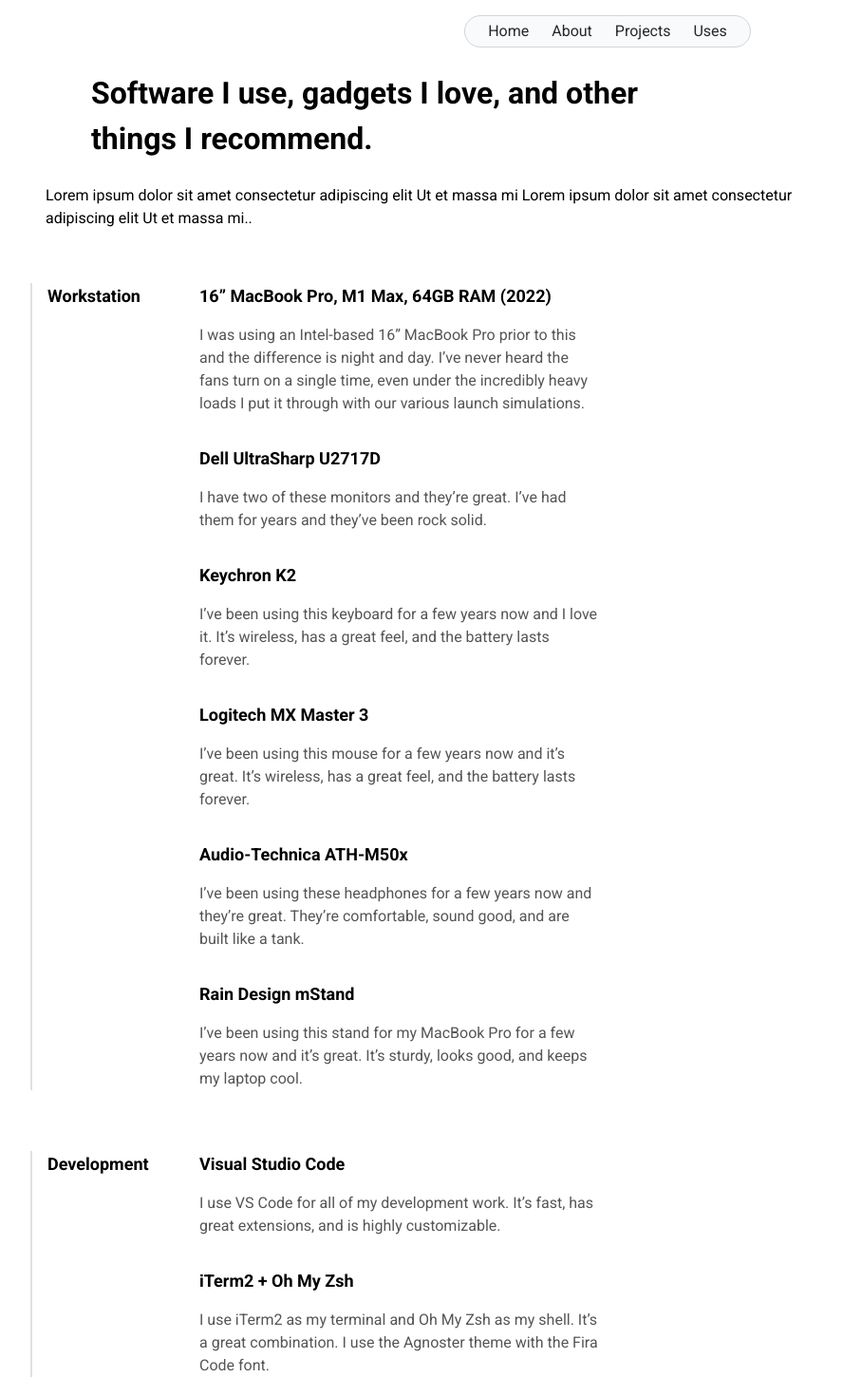
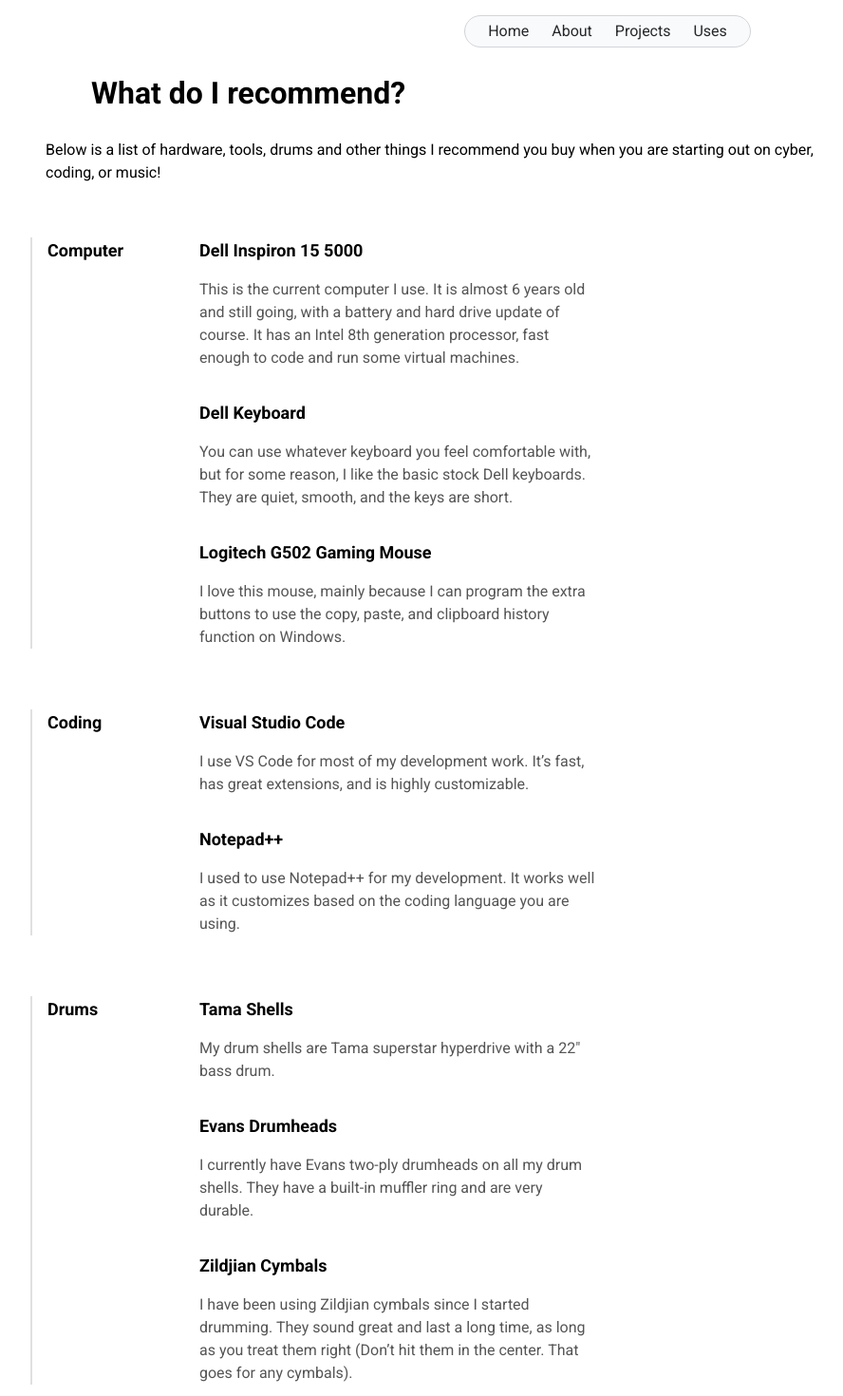
Before and after one commit to WylieCoyote7/Final-Personal-Portfolio, a Next.js app: page /uses in a window 1280 px wide. Shown: the top 1470 px of the page at 95% size, without its empty margins (0-888 px from the left). Built offline with nearby package versions, Linux system fonts and the light colour scheme.

Commit message:
Inserted personalized content including images and links to all pages

```diff
--- a/src/app/about/about.css
+++ b/src/app/about/about.css
@@ -1,6 +1,12 @@
 .body {
   margin: 0;
   padding: 0;
+}
+
+.aboutBody p {
+  margin: 0;
+  padding: 0;
+  font-size: 18px;
 }
 
 .navebar {
--- a/src/app/about/page.jsx
+++ b/src/app/about/page.jsx
@@ -24,23 +24,23 @@
 
 const socialLinks = [
   {
-    text: "Follow me on Twitter",
-    url: "https://twitter.com",
-    logo: "https://upload.wikimedia.org/wikipedia/commons/5/53/X_logo_2023_original.svg",
+    text: "Follow me on Facebook",
+    url: "https://www.facebook.com/alexander.wylie.92",
+    logo: "https://upload.wikimedia.org/wikipedia/commons/thumb/f/ff/Facebook_logo_36x36.svg/1200px-Facebook_logo_36x36.svg.png",
   },
   {
     text: "Follow me on LinkedIn",
-    url: "https://linkedin.com",
+    url: "https://www.linkedin.com/in/alexander-wylie-8867a9157/",
     logo: "https://upload.wikimedia.org/wikipedia/commons/c/ca/LinkedIn_logo_initials.png",
   },
   {
     text: "Follow me on GitHub",
-    url: "https://github.com",
+    url: "https://github.com/WylieCoyote7",
     logo: "https://upload.wikimedia.org/wikipedia/commons/9/91/Octicons-mark-github.svg",
   },
   {
     text: "Email me",
-    url: "mailto:whoami@example.com",
+    url: "mailto:alexw2@ensign.edu",
     logo: "https://img.icons8.com/?size=64&id=6mtfF8X7F8eV&format=png",
   },
 ];
@@ -55,27 +55,30 @@
 
       <div className="aboutBody">
         <div className="aboutDescription">
-          <h1 className="h1">I’m Jane. I live in New York City, where I develop the future.</h1>
+          <h1 className="h1">Hello, my name is Alex Wylie!</h1>
+          <br></br>
           <br></br>
           <p>
-            Lorem ipsum dolor sit amet consectetur adipiscing elit Ut et massa mi Lorem ipsum dolor sit amet consectetur
-            adipiscing elit Ut et massa mi..
+            Thank you for visiting my portfolio page. I am a cybersecurity analyst and software enthusiast. I love to
+            learn about code and how to build software and scripts that make life easier.
           </p>
           <br></br>
           <p>
-            Lorem ipsum dolor sit amet consectetur adipiscing elit Ut et massa mi Lorem ipsum dolor sit amet consectetur
-            adipiscing elit Ut et massa mi..
+            I have been an information security analyst for almost 4 years now, and I really enjoy it!
+            I am currently finishing my Bachelor's degree in Cybersecurity at Ensign College. I also love to drum, hike, and bike.
           </p>
           <br></br>
           <p>
             {" "}
-            Lorem ipsum dolor sit amet consectetur adipiscing elit Ut et massa mi Lorem ipsum dolor sit amet consectetur
-            adipiscing elit Ut et massa mi..
+            While I am not primarily a software developer, I have a passion for learning and using code to solve problems.
+            For example, at work, I built a basic browser extension that provides shortcuts to tools and lookups
+            that I commonly use. I also have written some python to scrape information on the web and
+            have written some scripts in Microsoft Excel to organize scraped data.
           </p>
           <br></br>
           <p>
-            Lorem ipsum dolor sit amet consectetur adipiscing elit Ut et massa mi Lorem ipsum dolor sit amet consectetur
-            adipiscing elit Ut et massa mi..
+            If you ever have questions about cybersecurity, microautomation, or music, please reach out! I'm
+            always willing to help and learn from others.
           </p>
           <br></br>
           <br></br>
@@ -83,14 +86,10 @@
 
         <div className="aboutColumn">
           <div className="imageStyle">
-            <img src="pic.png" />
+            <img src="large_profile.png" />
           </div>
 
           <SocialWidget links={socialLinks} />
-          {/* <div className="links">Link 1</div>
-          <div className="links">Link 2</div>
-          <div className="links">Link 3</div>
-          <div className="links">Link 4</div> */}
         </div>
       </div>
 
--- a/src/app/projects/page.jsx
+++ b/src/app/projects/page.jsx
@@ -38,7 +38,7 @@
 
           <div style={{ marginBottom: "0.5cm" }}> </div>
 
-          <div data-testid="projectCard" className="project-card">
+          {/* <div data-testid="projectCard" className="project-card">
             <img data-testid="projectCardLogo" src={logos} alt={`${name} Logo`} className="project-card-logo" />
             <h2 data-testid="projectCardName">{name}</h2>
 
@@ -46,12 +46,12 @@
             <a data-testid="projectCardLink" href={link} target="_blank" rel="noreferrer">
               <img src="./link.svg" alt="" /> View Project
             </a>
-          </div>
+          </div> */}
         </div>
 
         <br></br>
         <div style={{ marginLeft: "0.5cm" }}>
-          <div data-testid="projectCard" className="project-card">
+          {/* <div data-testid="projectCard" className="project-card">
             <img data-testid="projectCardLogo" src={logos} alt={`${name} Logo`} className="project-card-logo" />
             <h2 data-testid="projectCardName">{name}</h2>
 
@@ -59,11 +59,11 @@
             <a data-testid="projectCardLink" href={link} target="_blank" rel="noreferrer">
               <img src="./link.svg" alt="" /> View Project
             </a>
-          </div>
+          </div> */}
 
           <div style={{ marginBottom: "0.5cm" }}> </div>
 
-          <div data-testid="projectCard" className="project-card">
+          {/* <div data-testid="projectCard" className="project-card">
             <img data-testid="projectCardLogo" src={logos} alt={`${name} Logo`} className="project-card-logo" />
             <h2 data-testid="projectCardName">{name}</h2>
 
@@ -71,13 +71,13 @@
             <a data-testid="projectCardLink" href={link} target="_blank" rel="noreferrer">
               <img src="./link.svg" alt="" /> View Project
             </a>
-          </div>
+          </div> */}
         </div>
 
         <br></br>
         {/*third column */}
         <div style={{ marginLeft: "0.5cm", marginBottom: "2cm" }}>
-          <div data-testid="projectCard" className="project-card">
+          {/* <div data-testid="projectCard" className="project-card">
             <img data-testid="projectCardLogo" src={logos} alt={`${name} Logo`} className="project-card-logo" />
             <h2 data-testid="projectCardName">{name}</h2>
 
@@ -85,11 +85,11 @@
             <a data-testid="projectCardLink" href={link} target="_blank" rel="noreferrer">
               <img src="./link.svg" alt="" /> View Project
             </a>
-          </div>
+          </div> */}
 
           <div style={{ marginBottom: "0.5cm" }}> </div>
 
-          <div data-testid="projectCard" className="project-card">
+          {/* <div data-testid="projectCard" className="project-card">
             <img data-testid="projectCardLogo" src={logos} alt={`${name} Logo`} className="project-card-logo" />
             <h2 data-testid="projectCardName">{name}</h2>
 
@@ -97,7 +97,7 @@
             <a data-testid="projectCardLink" href={link} target="_blank" rel="noreferrer">
               <img src="./link.svg" alt="" /> View Project
             </a>
-          </div>
+          </div> */}
         </div>
 
         <br></br>
@@ -117,20 +117,26 @@
       </div>
 
       <div className="projectBody">
-        <h1 className="h1">Things I’ve made trying to put my dent in the universe.</h1>
+        <h1 className="h1">What have I been working on?</h1>
         <br></br>
         <p>
-          Lorem ipsum dolor sit amet consectetur adipiscing elit Ut et massa mi Lorem ipsum dolor sit amet consectetur
-          adipiscing elit Ut et massa mi..
+          I'm always working to build my skills and learn new things. Here are some of the projects I've been working on!
         </p>
         <br></br>
       </div>
 
       <ProjectCard
-        name="The Firm"
-        logos={"./projectPic.png"}
-        content={"Creating technology to empower civilians to explore space on their own terms."}
-        link={"https://stage.company-corp.com/platform"}
+        name="Home pfSense Firewall"
+        logos={"https://wpcomputersolutions.com/wp-content/uploads/2018/07/pfsense-logo-e1534531558807.png"}
+        content={"A tutorial I am following to install a customizable home firewall"}
+        link={"https://marcus-e.se/2016/07/19/diy-pfsense-firewall-router-part-1-introduction/"}
+      />
+
+      <ProjectCard
+        name="Drumming - Private School Boys"
+        logos={"https://yt3.googleusercontent.com/ytc/AIdro_mZQL8paFnJn1C1lVaUog6kL6UxzRx5-bNuaxnKfU9b8Q=s176-c-k-c0x00ffffff-no-rj"}
+        content={"Listen to some of the drumming parts I have written with my band, Private School Boys"}
+        link={"https://www.youtube.com/@privateschoolboys6919"}
       />
 
       <div className="footerBox">
--- a/src/app/uses/page.jsx
+++ b/src/app/uses/page.jsx
@@ -25,82 +25,57 @@
 
 const items = [
   {
-    groupName: 'Workstation',
+    groupName: 'Computer',
     items: [
       {
-        title: '16” MacBook Pro, M1 Max, 64GB RAM (2022)',
+        title: 'Dell Inspiron 15 5000',
         description:
-          'I was using an Intel-based 16” MacBook Pro prior to this and the difference is night and day. I’ve never heard the fans turn on a single time, even under the incredibly heavy loads I put it through with our various launch simulations.',
+          'This is the current computer I use. It is almost 6 years old and still going, with a battery and hard drive update of course. It has an Intel 8th generation processor, fast enough to code and run some virtual machines.',
       },
       {
-        title: 'Dell UltraSharp U2717D',
+        title: 'Dell Keyboard',
         description:
-          'I have two of these monitors and they’re great. I’ve had them for years and they’ve been rock solid.',
+          'You can use whatever keyboard you feel comfortable with, but for some reason, I like the basic stock Dell keyboards. They are quiet, smooth, and the keys are short.',
       },
       {
-        title: 'Keychron K2',
+        title: 'Logitech G502 Gaming Mouse',
         description:
-          'I’ve been using this keyboard for a few years now and I love it. It’s wireless, has a great feel, and the battery lasts forever.',
-      },
-      {
-        title: 'Logitech MX Master 3',
-        description:
-          'I’ve been using this mouse for a few years now and it’s great. It’s wireless, has a great feel, and the battery lasts forever.',
-      },
-      {
-        title: 'Audio-Technica ATH-M50x',
-        description:
-          'I’ve been using these headphones for a few years now and they’re great. They’re comfortable, sound good, and are built like a tank.',
-      },
-      {
-        title: 'Rain Design mStand',
-        description:
-          'I’ve been using this stand for my MacBook Pro for a few years now and it’s great. It’s sturdy, looks good, and keeps my laptop cool.',
+          'I love this mouse, mainly because I can program the extra buttons to use the copy, paste, and clipboard history function on Windows.',
       },
     ],
   },
   {
-    groupName: 'Development',
+    groupName: 'Coding',
     items: [
       {
         title: 'Visual Studio Code',
         description:
-          'I use VS Code for all of my development work. It’s fast, has great extensions, and is highly customizable.',
+          'I use VS Code for most of my development work. It’s fast, has great extensions, and is highly customizable.',
       },
       {
-        title: 'iTerm2 + Oh My Zsh',
+        title: 'Notepad++',
         description:
-          'I use iTerm2 as my terminal and Oh My Zsh as my shell. It’s a great combination. I use the Agnoster theme with the Fira Code font.',
+          'I used to use Notepad++ for my development. It works well as it customizes based on the coding language you are using.',
       },
     ],
   },
   {
-    groupName: 'Design',
+    groupName: 'Drums',
     items: [
       {
-        title: 'Figma',
+        title: 'Tama Shells',
         description:
-          'I use Figma for all of my design work. It’s fast, has great collaboration features, and is highly customizable.',
+          'My drum shells are Tama superstar hyperdrive with a 22" bass drum.',
       },
       {
-        title: 'Whimsical',
+        title: 'Evans Drumheads',
         description:
-          'I use Whimsical for all of my wireframing and flowcharting. It’s fast, has great collaboration features, and is highly customizable.',
-      },
-    ],
-  },
-  {
-    groupName: 'Productivity',
-    items: [
-      {
-        title: 'Notion',
-        description:
-          'I use Notion for all of my note-taking and knowledge management. It’s fast, has great collaboration features, and is highly customizable.',
+          'I currently have Evans two-ply drumheads on all my drum shells. They have a built-in muffler ring and are very durable.',
       },
       {
-        title: 'Alfred',
+        title: 'Zildjian Cymbals',
         description:
-          'I use Alfred for all of my productivity needs. It’s fast, has great features, and is highly customizable.',
+          'I have been using Zildjian cymbals since I started drumming. They sound great and last a long time, as long as you treat them right (Don’t hit them in the center. That goes for any cymbals).',
       },
     ],
   },
@@ -115,11 +90,10 @@
       </div>
 
       <div className="projectBody">
-          <h1 className="h1">Software I use, gadgets I love, and other things I recommend.</h1>
+          <h1 className="h1">What do I recommend?</h1>
           <br></br>
           <p>
-            Lorem ipsum dolor sit amet consectetur adipiscing elit Ut et massa mi Lorem ipsum dolor sit amet consectetur
-            adipiscing elit Ut et massa mi..
+            Below is a list of hardware, tools, drums and other things I recommend you buy when you are starting out on cyber, coding, or music!
           </p>
           <br></br>
           </div>
--- a/src/components/Introduction/Introduction.jsx
+++ b/src/components/Introduction/Introduction.jsx
@@ -5,18 +5,18 @@
 const ProfileSection = () => {
   return (
     <div className="profile-section">
-      <img src="profilepic.jpg" alt="profile" clasName="pofilepic" />
+      <img src="small_profile.png" alt="profile" clasName="pofilepic" />
       <h1>Cybersecurity analyst, software enthusiast</h1>
       <p>
         My name is Alex Wylie and I am currently a cybersecurity analyst. I also love to learn about code and
         how to build software and scripts that make life easier. Technology is supposed to be used, so
         let us use it!
       </p>
-      <div className="social-icons">
+      {/* <div className="social-icons">
         <a href="https://www.linkedin.com/in/alexander-wylie-8867a9157/" target="_blank" rel="noopener noreferrer"></a>
         <a href="https://www.xing.com/profile/yourprofile" target="_blank" rel="noopener noreferrer"></a>
         <a href="/share" target="_blank" rel="noopener noreferrer"></a>
-      </div>
+      </div> */}
     </div>
   );
 };
```
Also changed, not shown: src/app/page.jsx (+17 -17 lines), src/components/SignupWidget/SignupWidget.jsx (+0 -16 lines), public/large_profile.png (added), public/small_profile.png (added).
